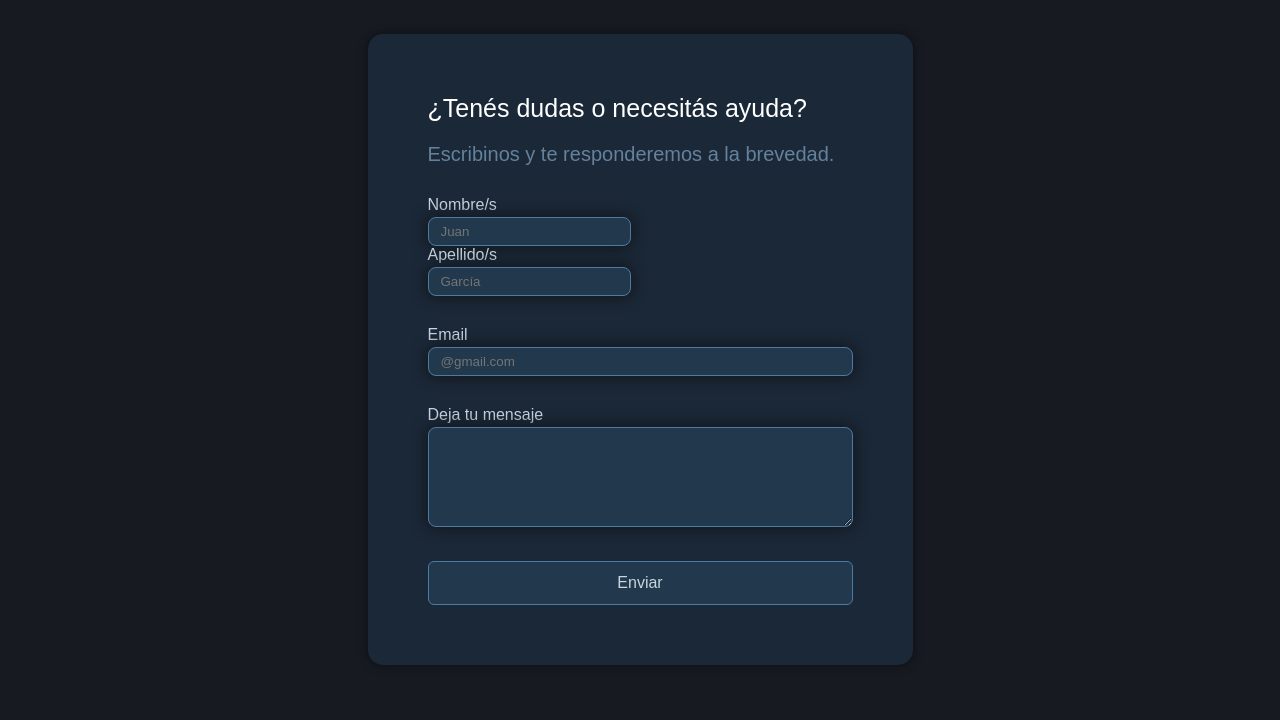
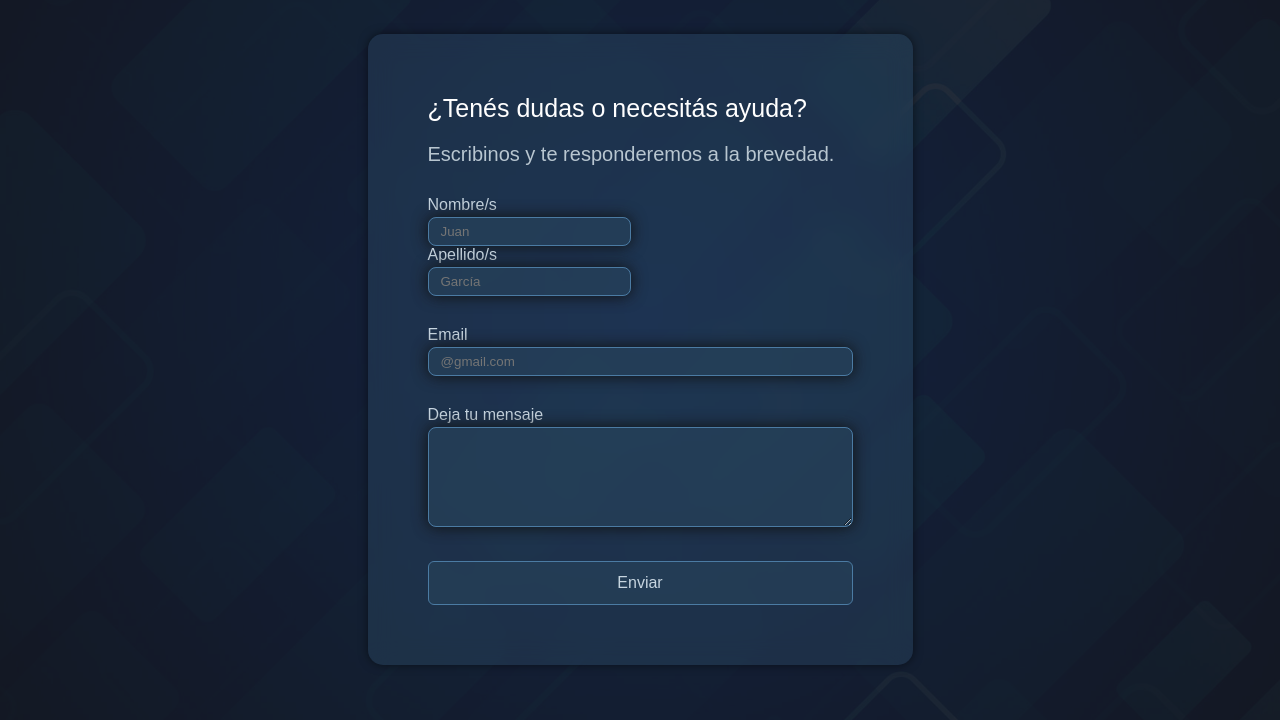
Before and after one commit to NaxarenoXNT/TP1_Prog3_Grupo, a plain HTML site: page pages/contacto.html in a window 1280 px wide. Shown: the part 80-800 px from the top of the page. Drawn offline with Linux system fonts and the light colour scheme.

Commit message:
Implementación de nuevo fondo mas efecto blur

```diff
--- a/CSS/contacto_style.css
+++ b/CSS/contacto_style.css
@@ -1,5 +1,19 @@
 body {
-    background-color: #171a21;
+    background-image: url("../Assets/Imagenes/Fondo_formulario.jpg");
+    background-size: cover;
+    background-position: center;
+    background-attachment: fixed;
+}
+
+body::before {
+    content: "";
+    position: fixed;
+    top: 0;
+    left: 0;
+    width: 100%;
+    height: 100%;
+    background-color: rgba(23, 26, 33, 0.856);
+    z-index: -1;
 }
 
 * {
@@ -56,7 +70,7 @@ nav a.activo {
 .contacto_respondemos {
     font-size: 20px;
     font-family: Arial, Helvetica, sans-serif;
-    color: #64829c;
+    color: #b8c6d0;
     margin-bottom: 30px;
 }
 
@@ -65,7 +79,8 @@ nav a.activo {
     max-width: 545px;
     margin: auto;
     margin-top: 45px;
-    background-color: #1b2838;
+    background-color: #35597752;
+    backdrop-filter: blur(12px);
     border-radius: 15px;
     box-shadow: 0 0 10px #00000080;
 }
@@ -103,6 +118,7 @@ input, textarea {
     background-color: transparent;
     background-color: #2a475e85;
     border-radius: 8px;
+    color: #ffffff;
 }
 
 textarea {
@@ -139,4 +155,5 @@ input:focus, textarea:focus {
 .contacto_button:hover {
     background-color: #66c0f4;
     color: #171a21;
+    transform: scale(1.02);
 }
```
Also changed, not shown: Assets/Imagenes/Fondo_formulario.jpg (added).
